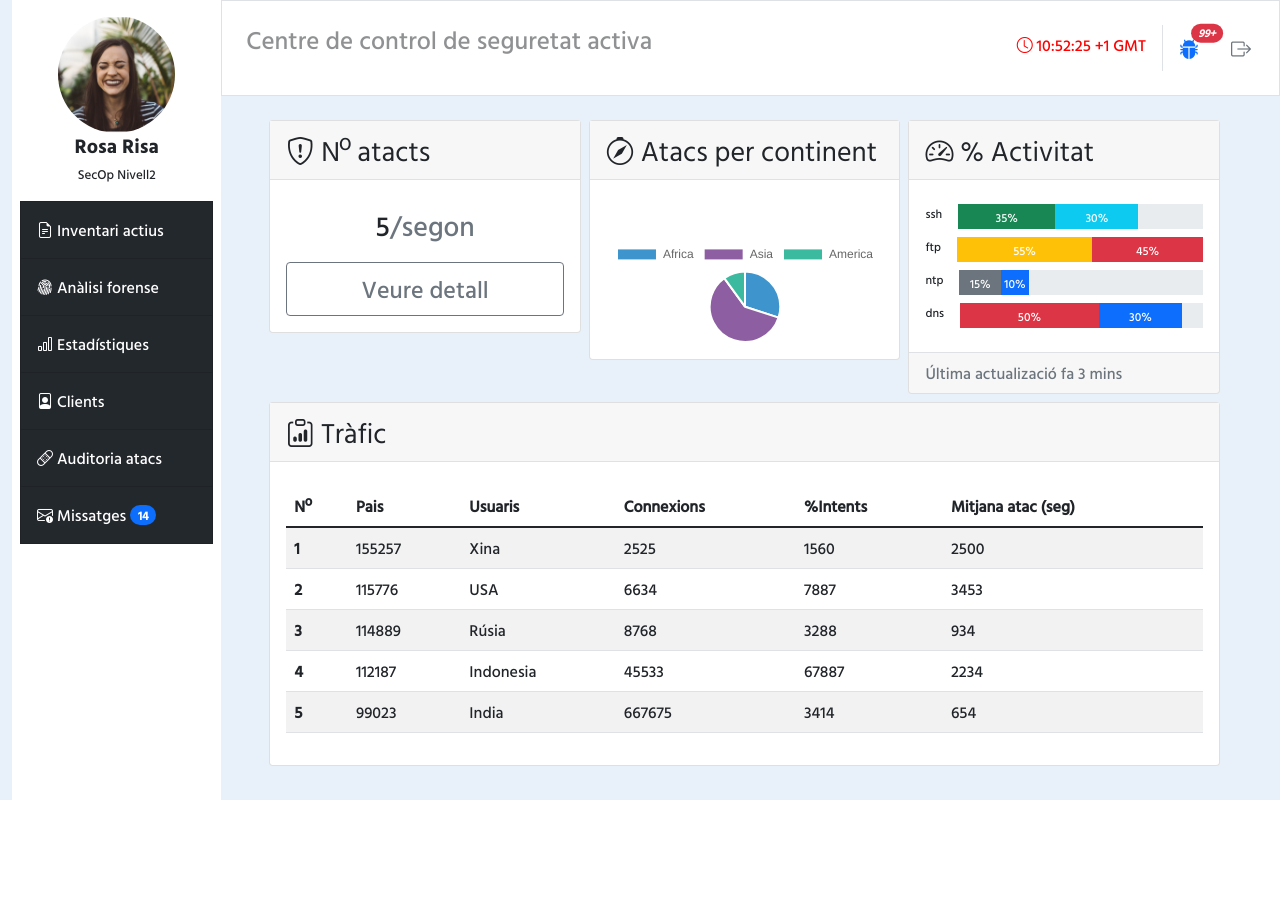
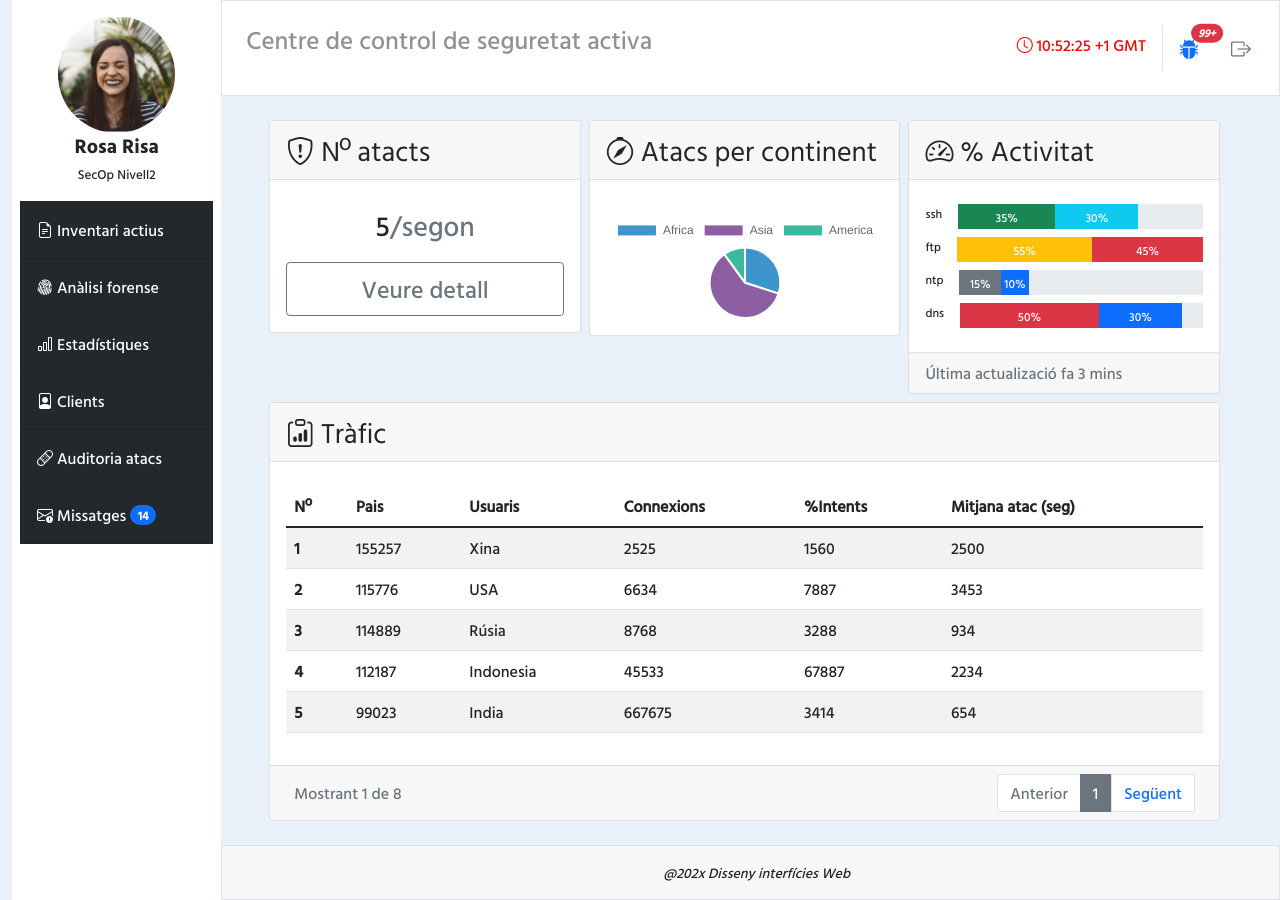
Before and after one commit to DomaxX26/Programs, a PHP site: page /UD8ACT4.html in a window 1280 px wide. Before the commit the page ends 800 px from the top, so only its background shows below. Run offline with PHP 8.4, Linux system fonts and the light colour scheme; some libraries are stand-ins or nearby versions.

Commit message:
Boostrap

```diff
--- a/HTML y CSS/Tema 8/UD8ACT4/UD8ACT4.html
+++ b/HTML y CSS/Tema 8/UD8ACT4/UD8ACT4.html
@@ -40,7 +40,7 @@
                         <i class="bi bi-fingerprint me-1"></i>
                         Anàlisi forense
                     </li>
-                    <li class="liLista list-group-item d-flex justify-content-start align-items-center py-3">
+                    <li class="liLista list-group-item d-flex justify-content-start align-items-center py-3 ">
                         <i class="bi bi-bar-chart me-1"></i>
                         Estadístiques
                     </li>
@@ -59,7 +59,7 @@
                     </li>
                 </ul>
             </div>
-            <div class="col-10">
+            <div class="col-10 g-0">
                 <div class="container-fluid">
                     <div class="row ms-0 py-4 barraNavegacio border rounded-0">
                         <div class="col-8 tituloCentro ps-4">
@@ -75,10 +75,43 @@
                                 </li>
                                 <li class="nav-item">
                                     <a class="nav-link icon" href="#">
-                                        <i class="bi bi-bug-fill position-relative">
+                                        <i id="escarabajo" class="bi bi-bug-fill position-relative">
                                             <span
                                                 class="position-absolute top-0 start-100 translate-middle badge rounded-pill bg-danger ms-2 badge99">99+</span>
                                         </i>
+                                        <div class="modal" id="myModal" tabindex="-1">
+                                            <div class="modal-dialog">
+                                                <div class="modal-content">
+                                                    <div class="modal-body">
+                                                        <div class="card-group d-flex flex-column">
+                                                            <div class="card">
+                                                                <img src="img/ssh.jpg" class="card-img-top" alt="...">
+                                                                <div class="card-body">
+                                                                    <h5 class="card-title">SSH força bruta</h5>
+                                                                </div>
+                                                                <div class="card-footer text-center fst-italic">
+                                                                    <span class="text-muted">28/01/20XX 11:28:12</span>
+                                                                </div>
+                                                            </div>
+
+                                                            <div class="card">
+                                                                <img src="img/ddos.jpeg" class="card-img-top" alt="...">
+                                                                <div class="card-body">
+                                                                    <h5 class="card-title">DDos</h5>
+                                                                </div>
+                                                                <div class="card-footer text-center fst-italic">
+                                                                        <span class="text-muted">28/01/20XX 11:28:42</span>
+                                                                    </div>
+                                                            </div>
+                                                        </div>
+                                                    </div>
+                                                    <div class="modal-footer text-end">
+                                                        <a href="#" class="text-decoration-none">Veure més</a>
+                                                    </div>
+                                                </div>
+                                            </div>
+                                        </div>
+
                                     </a>
                                 </li>
                                 <li class="nav-item">
@@ -108,13 +141,13 @@
                             </div>
                         </div>
                         <div class="col-4">
-                            <div class="card ">
-                                <div class="card-title border-bottom py-2 ps-3 fs-3 tituloTargetas">
+                            <div class="card">
+                                <div class="card-title border-bottom py-2 ps-3 fs-3 tituloTargetas mb-0">
                                     <i class="bi bi-compass"></i>
                                     Atacs per continent
                                 </div>
-                                <div class="card-body">
-                                        <canvas id="pie-chart"></canvas>
+                                <div class="card-body pt-0">
+                                    <canvas id="pie-chart"></canvas>
                                 </div>
                             </div>
                         </div>
@@ -125,8 +158,6 @@
                                     % Activitat
                                 </div>
                                 <div class="card-body fs-3 text-center">
-
-
                                     <div class="progress rounded-0 mb-2" style="height: 25px;">
                                         <span class="pe-3 bg-white">ssh</span>
                                         <div class="progress-bar bg-success" role="progressbar" style="width: 35%;"
@@ -224,10 +255,45 @@
                                         </tbody>
                                     </table>
                                 </div>
+                                <div class="card-footer">
+                                    <div class="container-fluid">
+                                        <div class="row align-items-center">
+                                            <div class="col-3">
+                                                <span class="text-muted mb-0">Mostrant 1 de 8</span>
+                                            </div>
+                                            <div class="col-9">
+                                                <nav>
+                                                    <ul class="pagination justify-content-end mb-0">
+                                                        <li class="page-item disabled">
+                                                            <a class="page-link">Anterior</a>
+                                                        </li>
+                                                        <li class="page-item active activePagination"
+                                                            aria-current="page">
+                                                            <a class="page-link bg-secondary border border-secondary"
+                                                                href="#">1</a>
+                                                        </li>
+                                                        <a class="page-link" href="#">Següent</a>
+                                                        </li>
+                                                    </ul>
+                                                </nav>
+                                            </div>
+                                        </div>
+                                    </div>
+                                </div>
                             </div>
                         </div>
                     </div>
                 </div>
+                <div class="container-fluid">
+                    <div class="row ms-0 py-2 border rounded-0 text-center tituloTargetas">
+                        <div class="col-12 ps-4">
+                            <div class=" d-flex justify-content-center fst-italic footerText">
+                                <p class="my-2">@202x Disseny interfícies Web</p>
+                            </div>
+                        </div>
+                    </div>
+                </div>
+
             </div>
         </div>
     </div>
--- a/HTML y CSS/Tema 8/UD8ACT4/estils.css
+++ b/HTML y CSS/Tema 8/UD8ACT4/estils.css
@@ -85,3 +85,11 @@ body{
     background-color: #f7f7f7;
     font-family: HindVadodaraRegular;
 }
+
+.activePagination{
+    background-color: #23282d !important;
+}
+
+.footerText{
+    font-size: 14px;
+}
--- a/HTML y CSS/Tema 8/UD8ACT4/grafica.js
+++ b/HTML y CSS/Tema 8/UD8ACT4/grafica.js
@@ -24,4 +24,8 @@ function main(){
         }
     });
 
+    document.getElementById('escarabajo').addEventListener('click', function (event) {
+        document.getElementById("myModal").style = "display : block;"
+    })
+
 }
--- /dev/null
+++ b/HTML y CSS/Tema 8/UD8ACT4/modal.js
@@ -0,0 +1,5 @@
+window.onload = main;
+
+function main() {
+
+}
```
